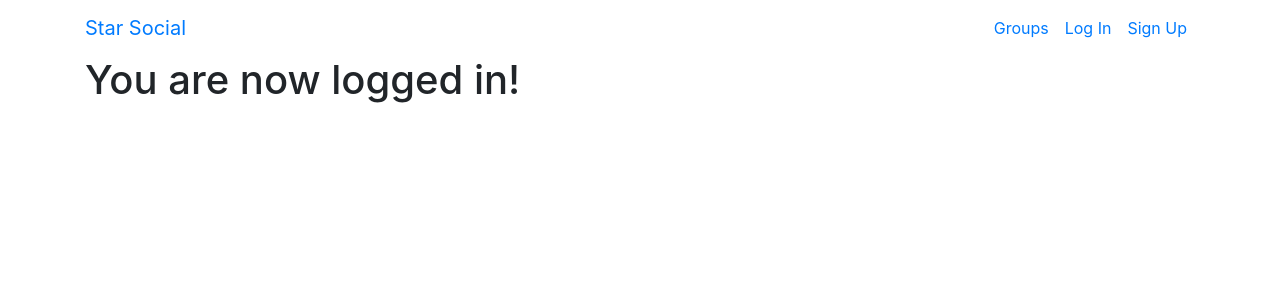
After one commit to ImNobody422/Social-Media-Site-Practice, a Django app: page /test/ in a window 1280 px wide. The commit adds this page. Shown: the top 300 px of the page. Run offline with Django 3.2, Linux system fonts and the light colour scheme; some libraries are stand-ins or nearby versions.

Commit message:
finished Accounts App

```diff
--- a/StarSocial/StarSocial/settings.py
+++ b/StarSocial/StarSocial/settings.py
@@ -121,4 +121,5 @@ USE_TZ = True
 
 STATIC_URL = '/static/'
 STATICFILES_DIRS = [os.path.join(BASE_DIR, 'static')]
-LOGIN_REDIRECT_URL = '/'
+LOGIN_REDIRECT_URL = 'test'
+LOGOUT_REDIRECT_URL = 'thanks'
--- a/StarSocial/StarSocial/urls.py
+++ b/StarSocial/StarSocial/urls.py
@@ -17,12 +17,16 @@ from django.contrib import admin
 from django.urls import path, include
 from . import views
 
+"""
+Don't forget to check whether this can work without the other accounts/ url
+This is for some urls provided by auth app, like "accounts/profile"
+Can be avoided by re-define Login or Logout redirection url to other pages
+"""
 urlpatterns = [
     path('', views.HomePage.as_view(), name='home'),
     path('accounts/', include('accounts.urls', namespace='accounts')),
-    # Don't forget to check whether this can work without the following line
-    # This is for some urls provided by auth app, like "accounts/profile"
-    # Can be avoided by re-define redirection url to other pages
     # path('accounts/', include("django.contrib.auth.urls")),
+    path('test/', views.TestPage.as_view(), name='test'),
+    path('thanks/', views.ThanksPage.as_view(), name='thanks'),
     path('admin/', admin.site.urls),
 ]
--- a/StarSocial/StarSocial/views.py
+++ b/StarSocial/StarSocial/views.py
@@ -4,3 +4,9 @@ from django.views.generic import TemplateView
 # Create your views here.
 class HomePage(TemplateView):
     template_name = "index.html"
+
+class TestPage(TemplateView):
+    template_name = "test.html"
+
+class ThanksPage(TemplateView):
+    template_name = "thanks.html"
--- a/StarSocial/templates/base.html
+++ b/StarSocial/templates/base.html
@@ -20,10 +20,10 @@
         <a class="navbar-brand mynav" href="{% url 'home' %}">Star Social</a>
         <ul class="nav navbar-nav ml-auto">
           {% if user.is_authenticated %}
-            <li class="nav-item"><a href="#">Post</a></li>
-            <li class="nav-item"><a href="#">Groups</a></li>
-            <li class="nav-item"><a href="#">Create Group</a></li>
-            <li class="nav-item"><a href="{% url 'accounts:logout' %}">Log Out</a></li>
+            <li class="nav-item"><a class="nav-link" href="#">Post</a></li>
+            <li class="nav-item"><a class="nav-link" href="#">Groups</a></li>
+            <li class="nav-item"><a class="nav-link" href="#">Create Group</a></li>
+            <li class="nav-item"><a class="nav-link" href="{% url 'accounts:logout' %}">Log Out</a></li>
           {% else %}
             <li class="nav-item"><a class="nav-link" href="#">Groups</a></li>
             <li class="nav-item"><a class="nav-link" href="{% url 'accounts:login' %}">Log In</a></li>
--- /dev/null
+++ b/StarSocial/templates/test.html
@@ -0,0 +1,7 @@
+{% extends "base.html" %}
+
+{% block content %}
+
+  <h1>You are now logged in!</h1>
+
+{% endblock %}
```
Also changed, not shown: StarSocial/templates/thanks.html (added, +7 -0 lines), StarSocial/db.sqlite3.
